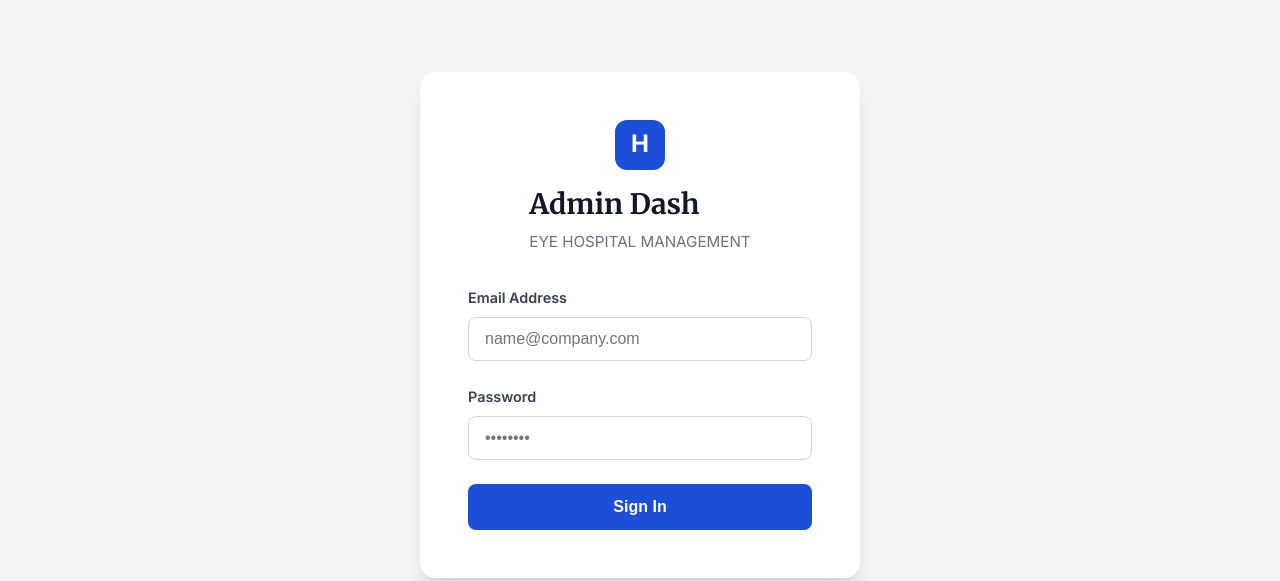
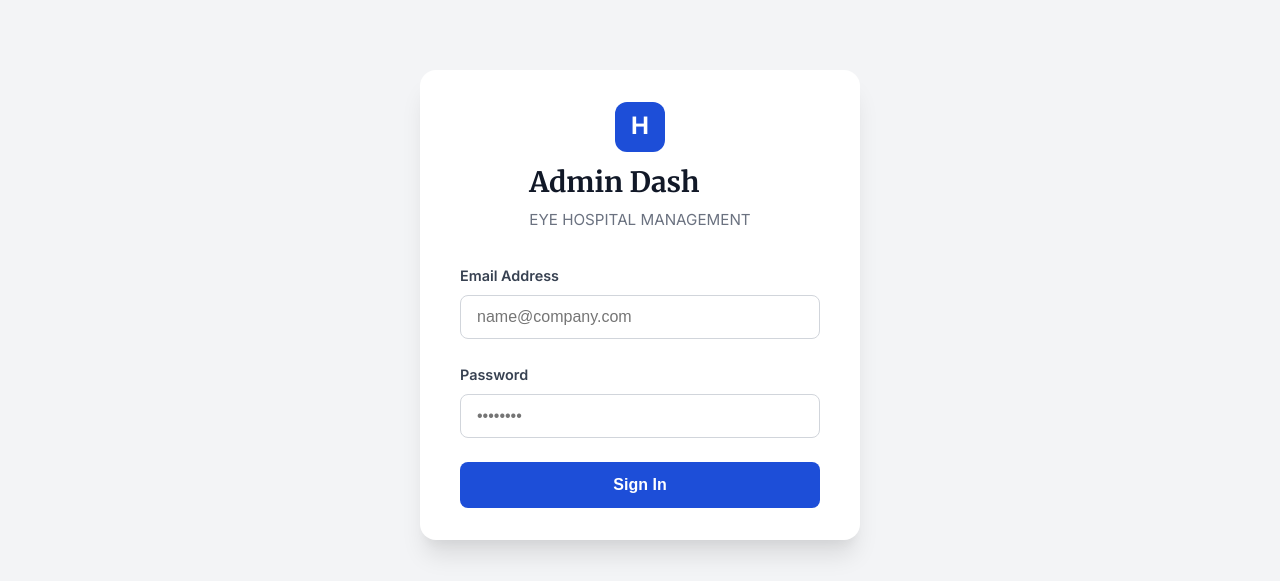
Before and after one commit to shanesamofficial/moscmm, a React (Create React App) app: page /admin in a window 1280 px wide. Shown: the part 219-800 px from the top of the page. Built offline with nearby package versions, Linux system fonts and the light colour scheme; no server answers.

Commit message:
admin cache

```diff
--- a/src/pages/admin/Login.css
+++ b/src/pages/admin/Login.css
@@ -3,26 +3,32 @@
     justify-content: center;
     align-items: center;
     min-height: 100vh;
-    padding: 2rem;
+    padding: 1rem;
+    /* Reduced from 2rem */
     background-color: #f3f4f6;
     font-family: 'Inter', sans-serif;
 }
 
 .login-container {
     background: white;
-    padding: 3rem;
+    padding: 2rem 2.5rem;
+    /* Reduced top/bottom from 3rem */
     border-radius: 16px;
     box-shadow: 0 20px 25px -5px rgba(0, 0, 0, 0.1), 0 10px 10px -5px rgba(0, 0, 0, 0.04);
     width: 100%;
     max-width: 440px;
+    margin-top: -5vh;
+    /* Nudge it up slightly */
 }
 
 .login-brand {
     display: flex;
     flex-direction: column;
     align-items: center;
-    gap: 1rem;
-    margin-bottom: 2rem;
+    gap: 0.75rem;
+    /* Reduced from 1rem */
+    margin-bottom: 1.5rem;
+    /* Reduced from 2rem */
 }
 
 .brand-logo {
--- a/src/pages/admin/Login.js
+++ b/src/pages/admin/Login.js
@@ -12,7 +12,16 @@ const Login = () => {
 
     React.useEffect(() => {
         document.title = "Admin Login | Kariambady Eye Hospital";
-    }, []);
+
+        // Check if session exists (cache system)
+        const checkSession = async () => {
+            const { data: { session } } = await supabase.auth.getSession();
+            if (session) {
+                navigate('/admin/dashboard');
+            }
+        };
+        checkSession();
+    }, [navigate]);
 
     const handleLogin = async (e) => {
         e.preventDefault();
```
